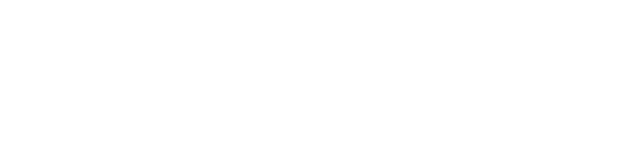
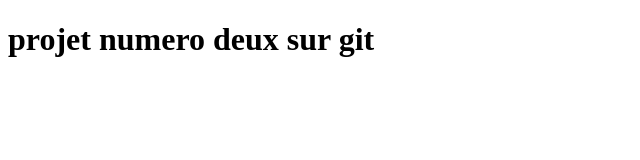
Before and after one commit to freespirit547/projet_2, a plain HTML site: page index.html in a window 1280 px wide. Shown: the whole page, without its empty margins (0-640 px from the left). Drawn offline with Linux system fonts and the light colour scheme.

Commit message:
ajout du titre

```diff
--- a/index.html
+++ b/index.html
@@ -7,6 +7,9 @@
     <link rel="stylesheet" href="css/style.css">
 </head>
 <body>
+    <h1>projet numero deux sur git</h1>
+
+
 
 </body>
 </html>
```
